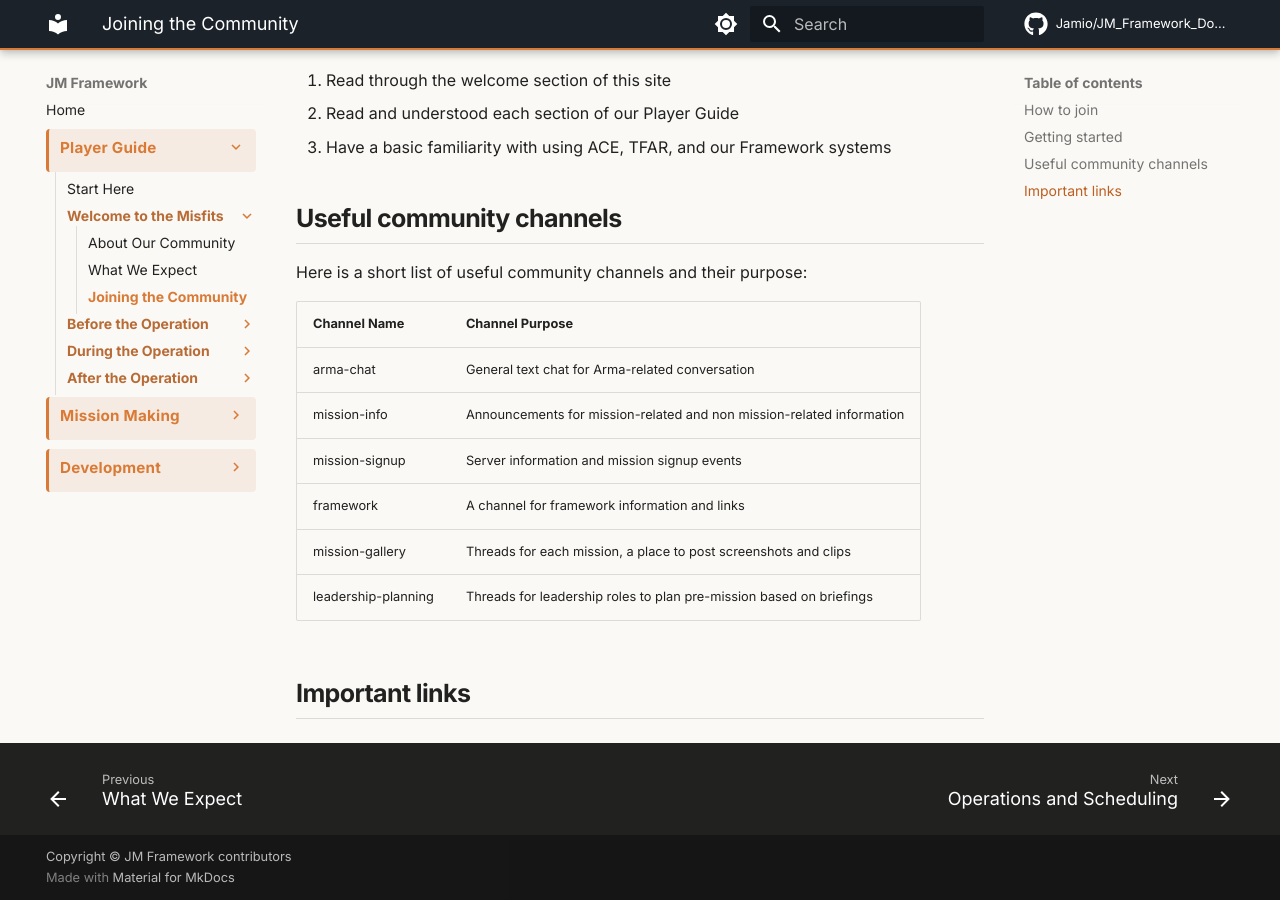
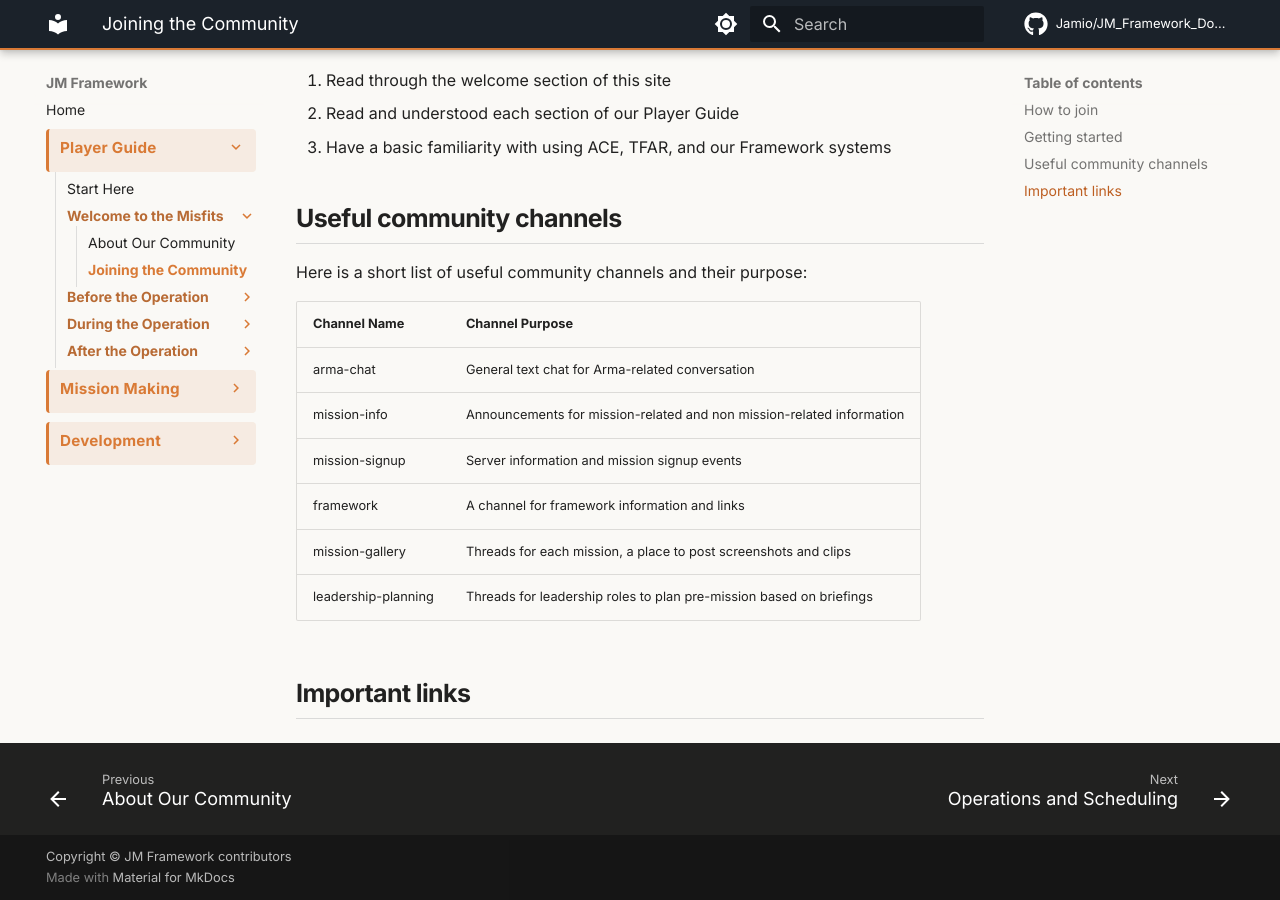
Before and after one commit to Jamio/JM_Framework_Docs, an MkDocs documentation site: the page built from docs/players/welcome/joining.md, in a window 1280 px wide and 900 px high, scrolled down 939 px. Built offline with MkDocs 1.6.1 and Material for MkDocs 9.7.7, drawn with Linux system fonts in a browser that asks for light colours; comment, search, counter and statistics services are not loaded.

Commit message:
Simplify Player Guide welcome navigation

```diff
--- a/mkdocs.yml
+++ b/mkdocs.yml
@@ -72,7 +72,6 @@ nav:
       - Start Here: players/index.md
       - Welcome to the Misfits:
           - About Our Community: players/welcome/about.md
-          - What We Expect: players/welcome/expectations.md
           - Joining the Community: players/welcome/joining.md
       - Before the Operation:
           - Operations and Scheduling: players/before/operations.md
```
